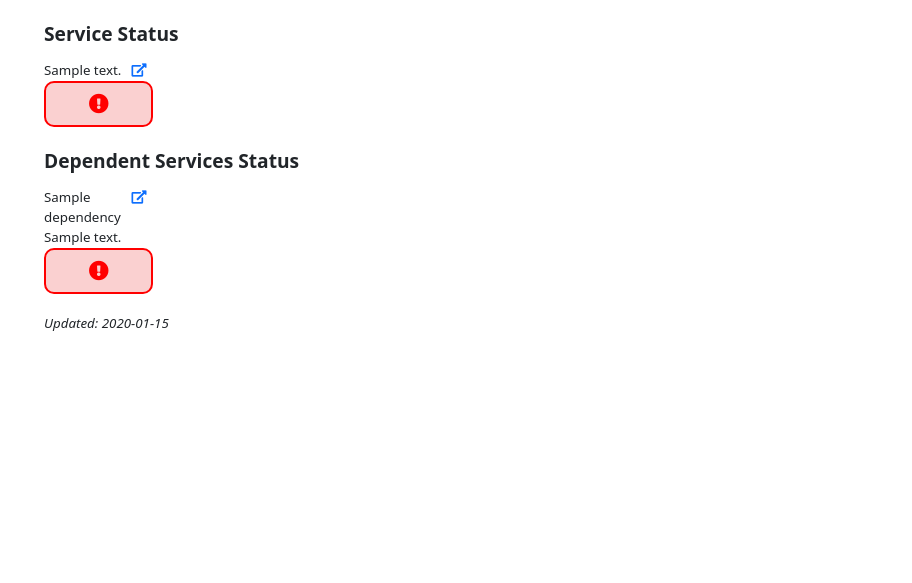
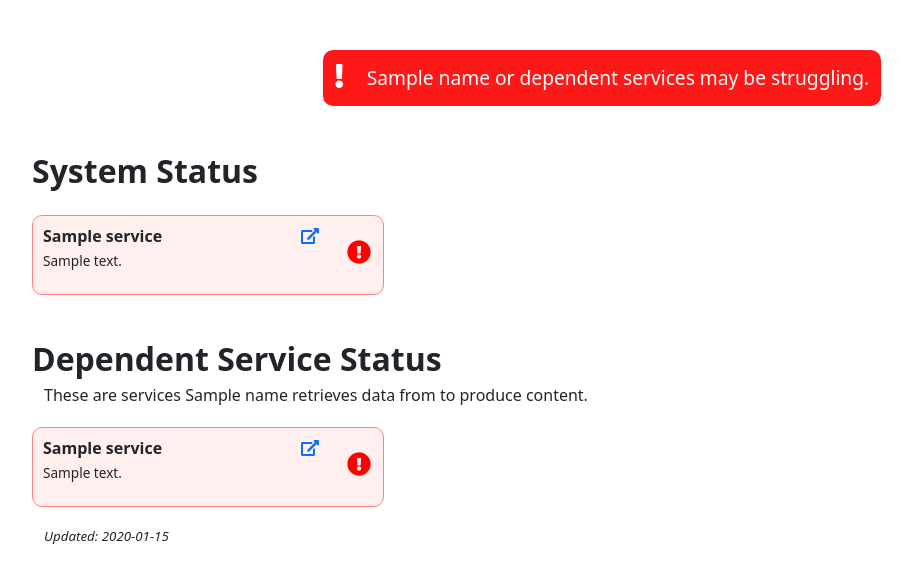
Before and after one commit to uw-it-aca/status-dashboard, a Python web app: template status_dashboard/templates/dashboard.html in a window 1280 px wide. Shown: the part 70-653 px from the top of the page, without its empty margins (38-950 px from the left). Run offline with Jinja, Linux system fonts and the light colour scheme; the template is opened without the code that fills it: most values are stand-ins (such as "Sample title", 1, 10 or a date in 2020).

Commit message:
query tuning, layout tuning

```diff
--- a/status_dashboard/static/dashboard.css
+++ b/status_dashboard/static/dashboard.css
@@ -10,35 +10,112 @@ html, body {
     color:#333;
 }
 
-.status {
-    width: 10em;
-    font-size: smaller;
+.overall-status {
+    vertical-align: middle;
+    text-align: center;
+    line-height: 3.5em;
+}
+
+.overall-status .status {
+    font-size: 1.2em;
+    font-weight: 500;
+    display: inline-block;
+    width: 50%;
+    background-color: #ff1818;
+    color: white;
+    border-radius: 10px;
+    margin-top: 30px;
+}
+
+.overall-status.nominal div {
+    background-color: #02cf1a;
+}
+
+.overall-status div i {
+    font-size: 1.25em;
+    padding-right: .75em;
+}
+
+.service {
+    border: 1px solid #ff8080;
+    border-radius: 10px;
+    width: 22em;
+    height: 5em;
+    margin: 0 20px 0 0;
+    padding: 0;
+    background-color: #ffefef;
+}
+
+.service.nominal {
+    background-color: white;
+    border-color: lightgray;
+}
+
+.service.nominal .health .pill {
+    color: #02cf1a;
+}
+
+.service .description {
+    padding: 8px 10px;
+    width: 18.5em;
+    height: 5em;
+    float: left;
+}
+
+.service .description > span.name {
+    font-weight: 600;
+}
+
+.service .description > span.full-name {
+    font-size: .85em;
+    font-weight: 400;
+}
+
+.service .description .link {
+    float: right;
+    text-decoration: none;
+}
+
+.service .health {
+    width: 3em;
+    height: 5em;
+    float: right;
 }
 
 .status-description {
-    width: 80%;
-    float: left;
+    font-size: smaller;
+    font-weight: 600;
 }
 
 .status-link {
-    width: 20%
+    width: .5em
     float: right;
 }
 
 .status-title {
-    margin-bottom: 12px;
-    font-size: larger;
+    margin-top: 20px;
+    font-size: 2em;
     font-weight: 600;
 }
 
+.status-title div {
+    font-size: .5em;
+    font-weight: 300;
+}
 
-.pill {
-    border-style: solid;
-    border-width: 2px;
-    border-color: #ff0000;
+.service .health .pill {
+    vertical-align: middle;
+    text-align: center;
+    font-size: 1.5em;
+    line-height: 3em;
+    color: #f00;
+}
+
+.x-pill {
+    border: 2px solid #ff0000;
     border-radius: 10px;
     padding: 5px 10px;
-    width: 100%;
+    width: 2em;
     margin-right: 10px;
     text-align: center;
     vertical-align: middle;
@@ -50,8 +127,8 @@ html, body {
     display: inline-block;
 }
 
-.pill.nominal {
-    background-color: #e1f7e4;
+.x-pill.nominal {
+    xbackground-color: #e1f7e4;
     border-color: #02cf1a;
     color: #02cf1a;
 }
--- a/status_dashboard/templates/base.html
+++ b/status_dashboard/templates/base.html
@@ -2,7 +2,7 @@
 <html lang="en">
   <head>
     <meta charset="utf-8">
-    <title><{% block title %}{% endblock %}</title>
+    <title>{% block title %}{% endblock %}</title>
 
     <link href="https://cdn.jsdelivr.net/npm/bootstrap@5.3.3/dist/css/bootstrap.min.css" rel="stylesheet" integrity="sha384-QWTKZyjpPEjISv5WaRU9OFeRpok6YctnYmDr5pNlyT2bRjXh0JMhjY6hW+ALEwIH" crossorigin="anonymous">
     <script src="https://cdn.jsdelivr.net/npm/bootstrap@5.3.3/dist/js/bootstrap.bundle.min.js" integrity="sha384-YvpcrYf0tY3lHB60NNkmXc5s9fDVZLESaAA55NDzOxhy9GkcIdslK1eN7N6jIeHz" crossorigin="anonymous"></script>
--- a/status_dashboard/templates/dashboard.html
+++ b/status_dashboard/templates/dashboard.html
@@ -7,44 +7,33 @@
 </div>
 <div class="container">
   <div class="row">
-    <div class="status-title">Service Status</div>
-    {% for application in application_section %}
-    <div class="status">
-      <div class="status-header">
-        <div class="status-description">
-          {{application.description}}
-        </div>
-        <div class="status-link">
-          {% if application.link %}
-          <a href="{{application.link}}"><i class="fa fa-external-link-alt"></i></a>
-          {% endif %}
-        </div>
-      </div>
-      <div class="pill{% if application.nominal %} nominal{% endif %}">
-        <i class="fa {% if application.nominal %}fa-check{%else%}fa-exclamation-circle{% endif %}"></i>
+    <div class="overall-status{% if overall_nominal %} nominal{% endif %}">
+      <div class="status">
+      {% if overall_nominal %}
+      <i class="fa fa-check"></i>{{name}} is in good health.
+      {% else %}
+      <i class="fa fa-exclamation"></i> {{name}} or dependent services may be struggling.
+      {% endif %}
       </div>
     </div>
+  </div>
+  <div class="row status-title">
+    System Status
+  </div>
+  <div class="row">
+    {% for service in application_section %}
+    {% include 'service.html' %}
     {% endfor %}
   </div>
+  <div class="row status-title">
+    Dependent Service Status
+    <div>
+      These are services {{name}} retrieves data from to produce content.
+    </div>
+  </div>
   <div class="row">
-    <div class="status-title">Dependent Services Status</div>
-    {% for dependency in dependencies_section %}
-    <div class="status">
-      <div class="status-header">
-        <div class="status-description">
-          {{dependency.name}}<br />
-          {{dependency.description}}
-        </div>
-        <div class="status-link">
-          {% if dependency.link %}
-          <a href="{{dependency.link}}"><i class="fa fa-external-link-alt"></i></a>
-          {% endif %}
-        </div>
-      </div>
-      <div class="pill{% if dependency.nominal %} nominal{% endif %}">
-        <i class="fa {% if dependency.nominal %}fa-check{%else%}fa-exclamation-circle{% endif %}"></i>
-      </div>
-    </div>
+    {% for service in dependencies_section %}
+    {% include 'service.html' %}
     {% endfor %}
   </div>
   <div class="footer">
--- /dev/null
+++ b/status_dashboard/templates/service.html
@@ -0,0 +1,16 @@
+<div class="service{% if service.nominal %} nominal{% endif %}">
+  <div class="description">
+    {% if service.link %}
+    <div class="link">
+      <a href="{{service.link}}"><i class="fa fa-external-link-alt"></i></a>
+    </div>
+    {% endif %}
+    <span class="name">{{service.name}}</span><br />
+    <span class="full-name">{{service.description}}</span>
+  </div>
+  <div class="health">
+    <div class="pill">
+      <i class="fa {% if service.nominal %}fa-check-circle{%else%}fa-exclamation-circle{% endif %}"></i>
+    </div>
+  </div>
+</div>
--- a/status_dashboard/views/status.py
+++ b/status_dashboard/views/status.py
@@ -59,6 +59,10 @@ class StatusRequest(RequestHandler):
                 app_timezone).strftime("%-I:%M:%S %p %Y-%m-%d %Z")
         }
 
+        context["overall_nominal"] = (
+            all([s['nominal'] for s in context['application_section']]) and
+                all([s['nominal'] for s in context['dependencies_section']]))
+
         template = jinja2_env.get_template("dashboard.html")
         html = template.render(context)
 
```
Also changed, not shown: docker/test-values.yml (+8 -8 lines).
